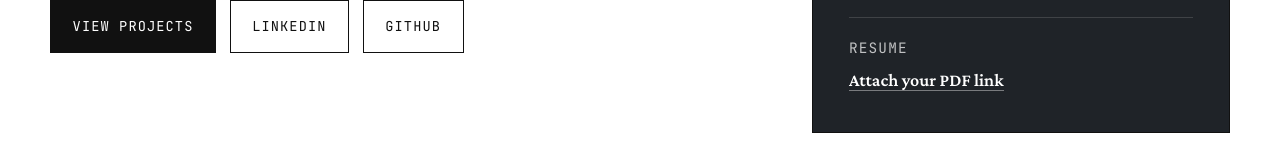
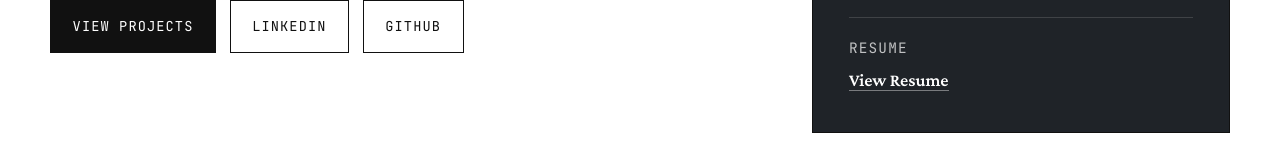
Before and after one commit to ShamiyaParveen/shamiya-parveen-portfolio, a React app: page / in a window 1280 px wide. Shown: the part 439-599 px from the top of the page. Built offline with nearby package versions, Linux system fonts and the light colour scheme; the HTML template or start-up script is replaced by a standard one.

Commit message:
Update portfolio

```diff
--- a/src/App.jsx
+++ b/src/App.jsx
@@ -10,7 +10,7 @@ const profile = {
     'I create fast, user-friendly interfaces using React, JavaScript, and modern web technologies, focusing on clean code and seamless user experience.',
   linkedin: 'https://www.linkedin.com/in/shamiya-parveen-123196232/',
   github: 'https://github.com/ShamiyaParveen',
-  resume: '#',
+  resume: '/shamiya Ansari resume.pdf',
 }
 
 const aboutPoints = [
@@ -141,7 +141,9 @@ function App() {
             <li>
               <span>Resume</span>
               <strong>
-                <a href={profile.resume}>Attach your PDF link</a>
+                <a href={profile.resume} target="_blank" rel="noreferrer">
+                  View Resume
+                </a>
               </strong>
             </li>
           </ul>
```
Also changed, not shown: 1 other file (tests, documents, lock files or other folders).
